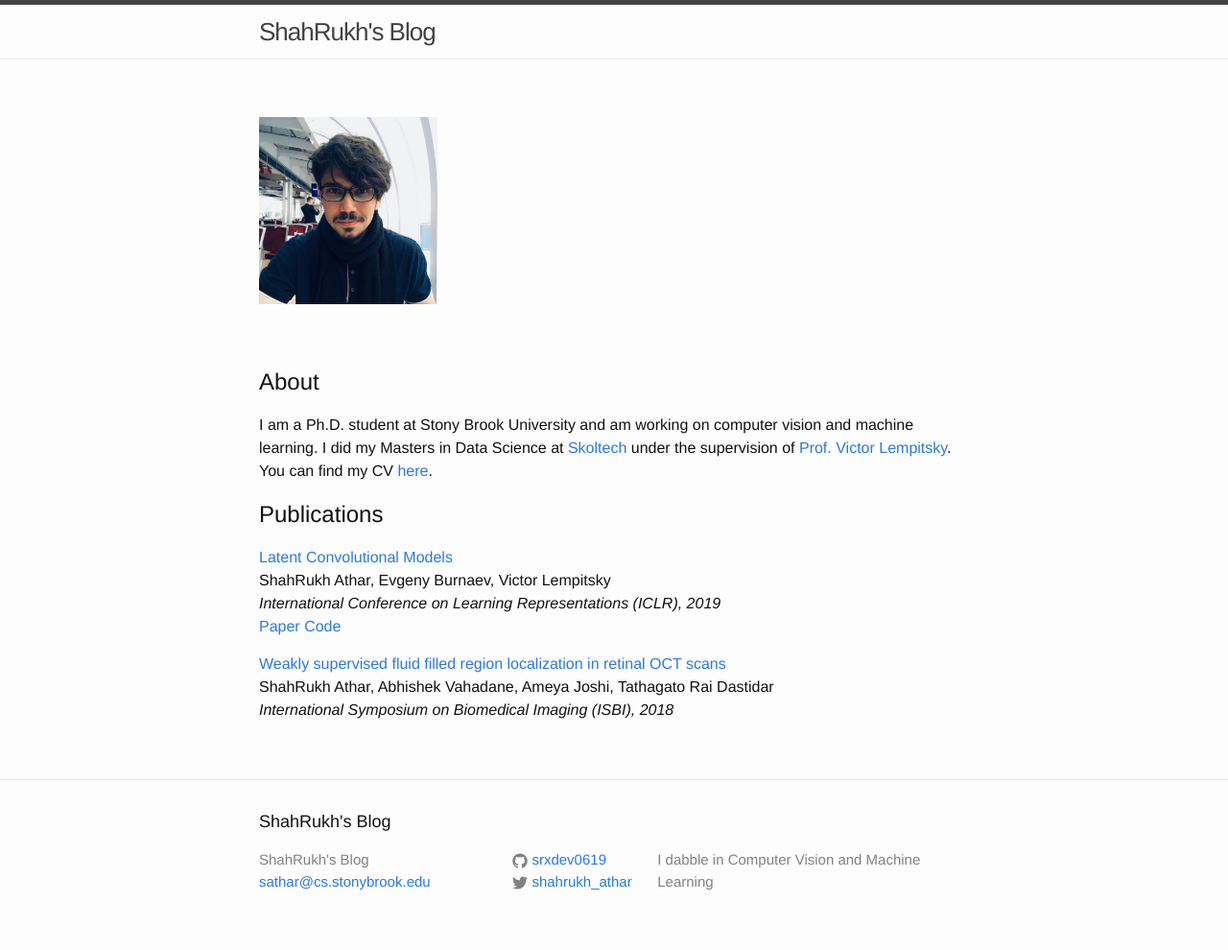
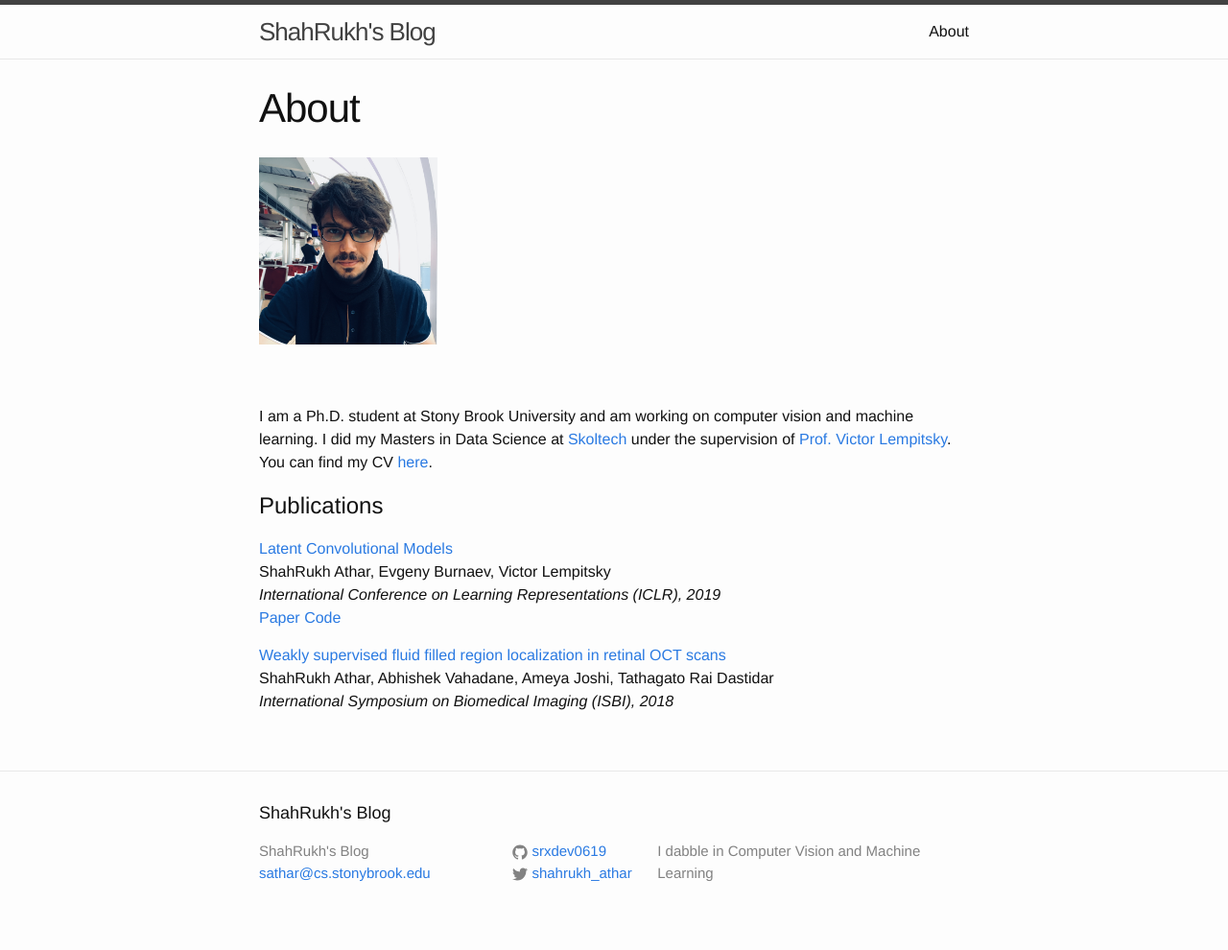
Before and after one commit to shahrukhathar/shahrukhathar.github.io, a Jekyll site: the page built from pages/about.md, in a window 1280 px wide. Shown: the whole page at 96% size. Built offline with Jekyll 4.4.1, drawn with Linux system fonts in a browser that asks for light colours.

Commit message:
Updated Page

```diff
--- a/pages/about.md
+++ b/pages/about.md
@@ -1,13 +1,12 @@
 ---
 layout: page
-title:
+title: About
 permalink: /about/
 ---
 <img src="/images/IMG_2922.jpg" height="195px" width="186px" ><br/>
 <br/>
 <br/>
 
-# About
 
 I am a Ph.D. student at Stony Brook University and am working on computer vision and machine learning. I did my Masters in Data Science at [Skoltech](https://http://www.skoltech.ru/en) under the supervision of [Prof. Victor Lempitsky](http://faculty.skoltech.ru/people/victorlempitsky). You can find my CV [here](/assets/CV.pdf).
 
```
